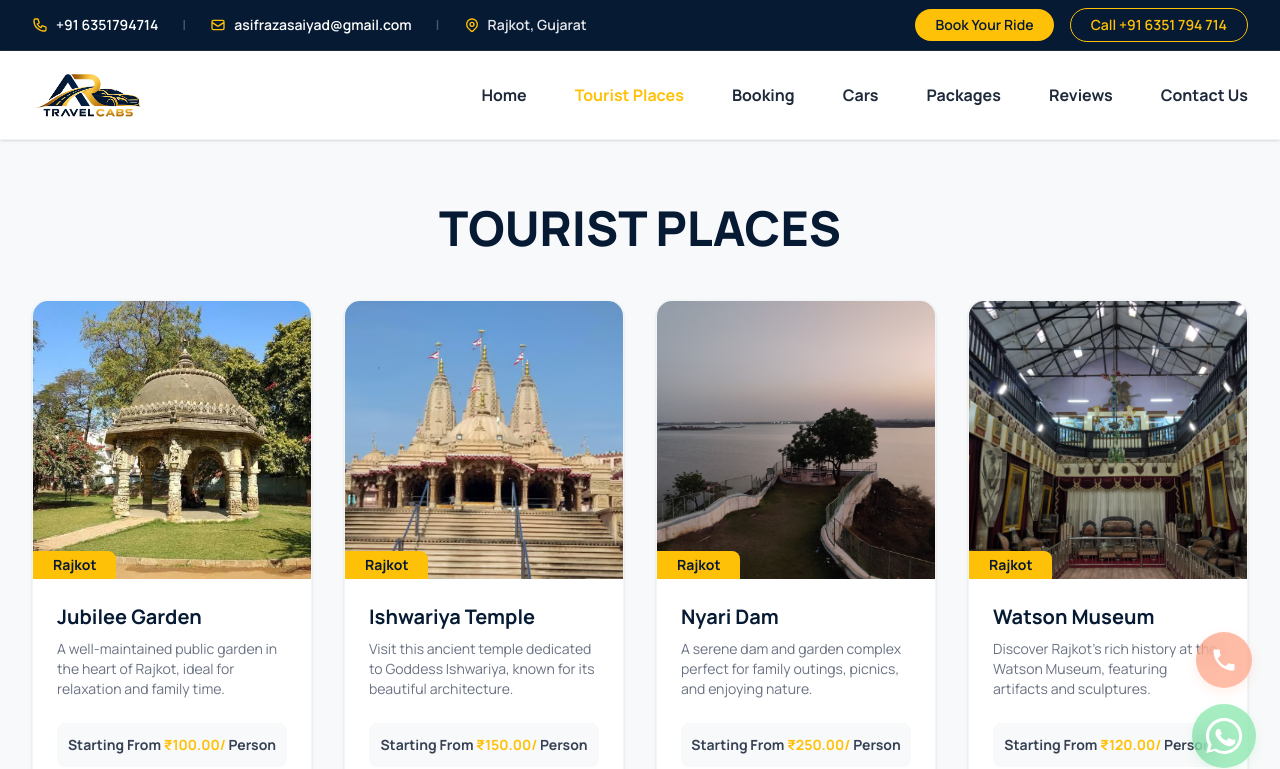
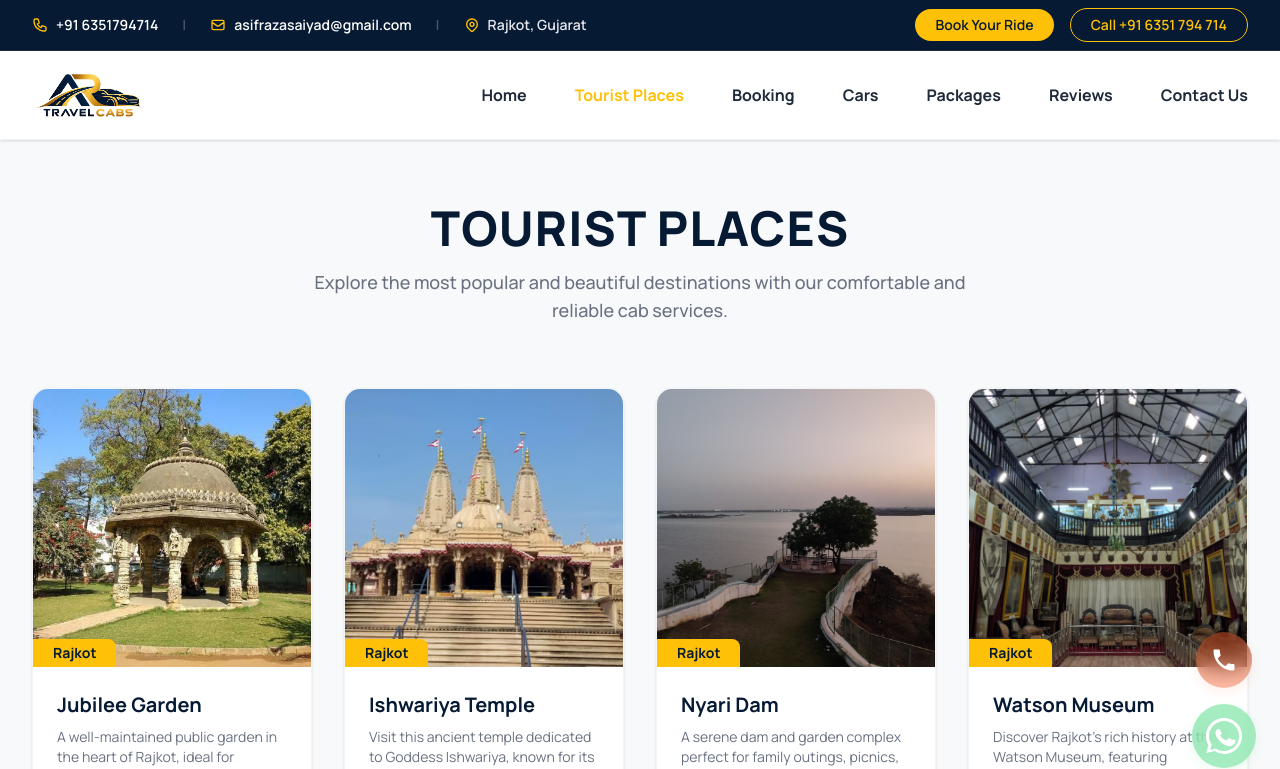
Before and after one commit to Aliaakib/ar-travel-cabs, a Next.js app in the folder artravels-website/: page /tourist-places in a window 1280 px wide. Shown: the top 769 px of the page. Built offline with nearby package versions, Linux system fonts and the light colour scheme.

Commit message:
added tourist place page caption

```diff
--- a/artravels-website/app/tourist-places/page.tsx
+++ b/artravels-website/app/tourist-places/page.tsx
@@ -64,10 +64,13 @@ export default function TouristPlaces() {
   return (
     <div className="bg-[#F8F9FA] min-h-screen py-16">
       <div className="max-w-7xl mx-auto px-4 sm:px-6 lg:px-8">
-        <div className="text-center mb-12">
-          <h1 className="text-4xl md:text-5xl font-extrabold text-[#061A33] uppercase">
+        <div className="text-center mb-16">
+          <h1 className="text-4xl md:text-5xl font-extrabold text-[#061A33] uppercase tracking-wide">
             Tourist Places
           </h1>
+          <p className="text-gray-500 mt-4 font-medium text-lg max-w-2xl mx-auto">
+            Explore the most popular and beautiful destinations with our comfortable and reliable cab services.
+          </p>
         </div>
 
         <div className="grid grid-cols-1 md:grid-cols-2 lg:grid-cols-4 gap-8">
```
